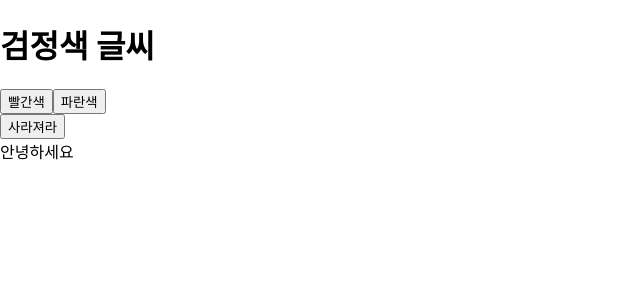
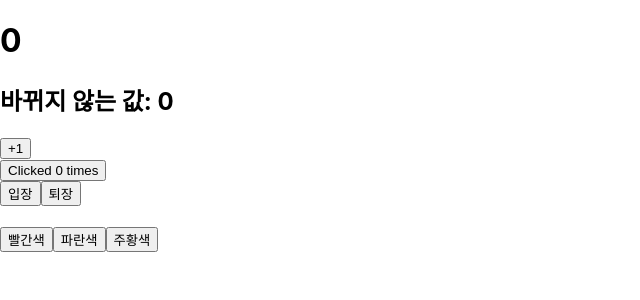
Before and after one commit to Jerryjerry0102/react-app, a React (Create React App) app in the folder first-app/: page / in a window 1280 px wide. Shown: the top 300 px of the page, without its empty margins (0-640 px from the left). Built offline with nearby package versions, Linux system fonts and the light colour scheme.

Commit message:
react state useState study

```diff
--- a/first-app/src/App.js
+++ b/first-app/src/App.js
@@ -22,13 +22,16 @@
 import StateEventPrac from "./StateEventPrac";
 import StateEventPrac1 from "./StateEventPrac1";
 import StateEventPrac2 from "./StateEventPrac2";
+import Counter from "./Counter";
+import State from "./State";
+import Say from "./Say";
 
 function App() {
   return (
     <>
-      {/* <EventClassComponent></EventClassComponent> */}
-      <StateEventPrac1 />
-      <StateEventPrac2 />
+      <Counter />
+      <State />
+      <Say />
     </>
   );
 }
--- /dev/null
+++ b/first-app/src/Counter.js
@@ -0,0 +1,34 @@
+import React, { Component } from "react";
+
+class Counter extends Component {
+  state = {
+    number: 0,
+    fixedNumber: 0,
+  };
+
+  render() {
+    const { number, fixedNumber } = this.state;
+    return (
+      <div>
+        <h1>{number}</h1>
+        <h2>바뀌지 않는 값: {fixedNumber}</h2>
+        <button
+          onClick={() => {
+            this.setState((prevState) => {
+              return { number: prevState.number + 1 };
+            });
+            // 위 코드와 아래 코드는 완전히 똑같은 기능을 한다.
+
+            this.setState((prevState) => ({
+              number: prevState.number + 1,
+            }));
+          }}
+        >
+          +1
+        </button>
+      </div>
+    );
+  }
+}
+
+export default Counter;
--- /dev/null
+++ b/first-app/src/Say.js
@@ -0,0 +1,30 @@
+import React, { useState } from "react";
+
+const Say = () => {
+  // useState 함수의 인자에는 상태의 초기값을 넣어준다.
+  // useState의 초기값은 숫자일 수도, 문자열일 수도, 배열일 수도 있다. 값의 형태는 자유\
+  // 함수를 호출하면 배열이 반환되는데,
+  // 배열의 첫 번째 원소는 현재 상태이고, 두 번째 원소는 상태를 바꿔주는 함수이다.
+  // 이러한 함수를 세터(setter) 함수라고 부른다.
+  // 그리고 배열 비구조화 할당을 통해 이름을 자유롭게 지어줄 수 있다.
+  const [message, setMessage] = useState("");
+  const onClickEnter = () => setMessage("안녕하세요!");
+  const onClickLeave = () => setMessage("안녕히가세요!");
+
+  //useState는 한 컴포넌트에서 여러번 사용해도 상관없다.
+  const [color, setColor] = useState("black");
+
+  return (
+    <div>
+      <button onClick={onClickEnter}>입장</button>
+      <button onClick={onClickLeave}>퇴장</button>
+      <h1 style={{ color: color }}>{message}</h1>
+
+      <button onClick={() => setColor("red")}>빨간색</button>
+      <button onClick={() => setColor("blue")}>파란색</button>
+      <button onClick={() => setColor("orange")}>주황색</button>
+    </div>
+  );
+};
+
+export default Say;
--- /dev/null
+++ b/first-app/src/State.js
@@ -0,0 +1,29 @@
+import React, { Component } from "react";
+
+class State extends Component {
+  constructor(props) {
+    super(props);
+    this.state = {
+      count: 0,
+    };
+  }
+
+  updateCount() {
+    this.setState((prevState) => {
+      return { count: prevState.count + 1 };
+    });
+    this.setState((prevState) => {
+      return { count: prevState.count + 2 };
+    });
+  }
+
+  render() {
+    return (
+      <button onClick={() => this.updateCount()}>
+        Clicked {this.state.count} times
+      </button>
+    );
+  }
+}
+
+export default State;
```
